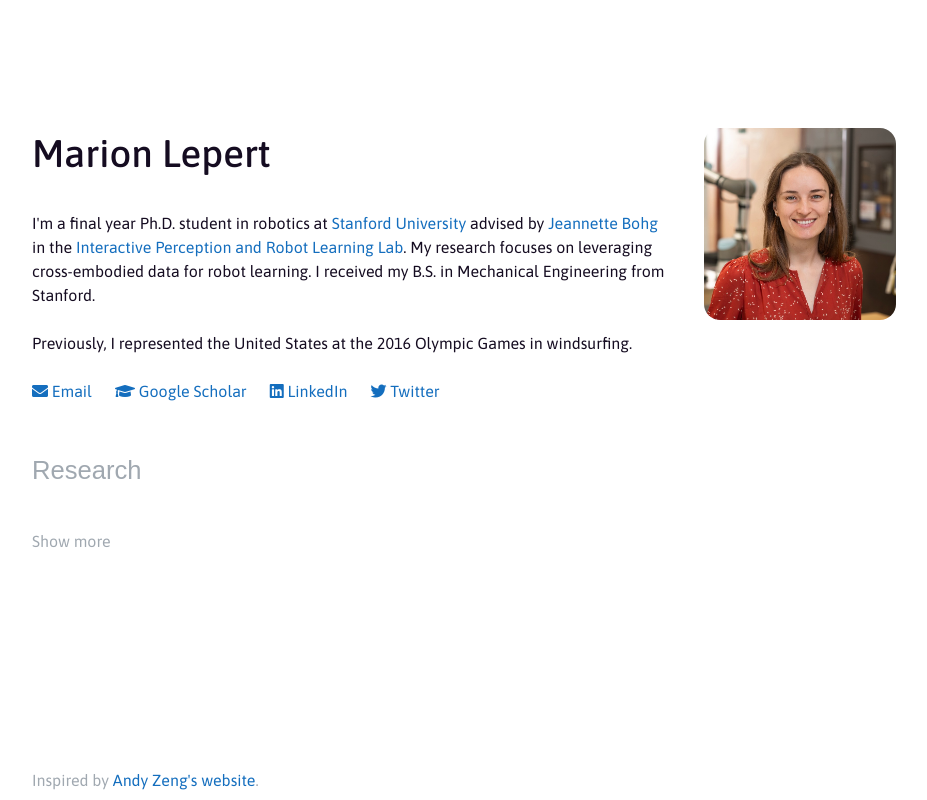
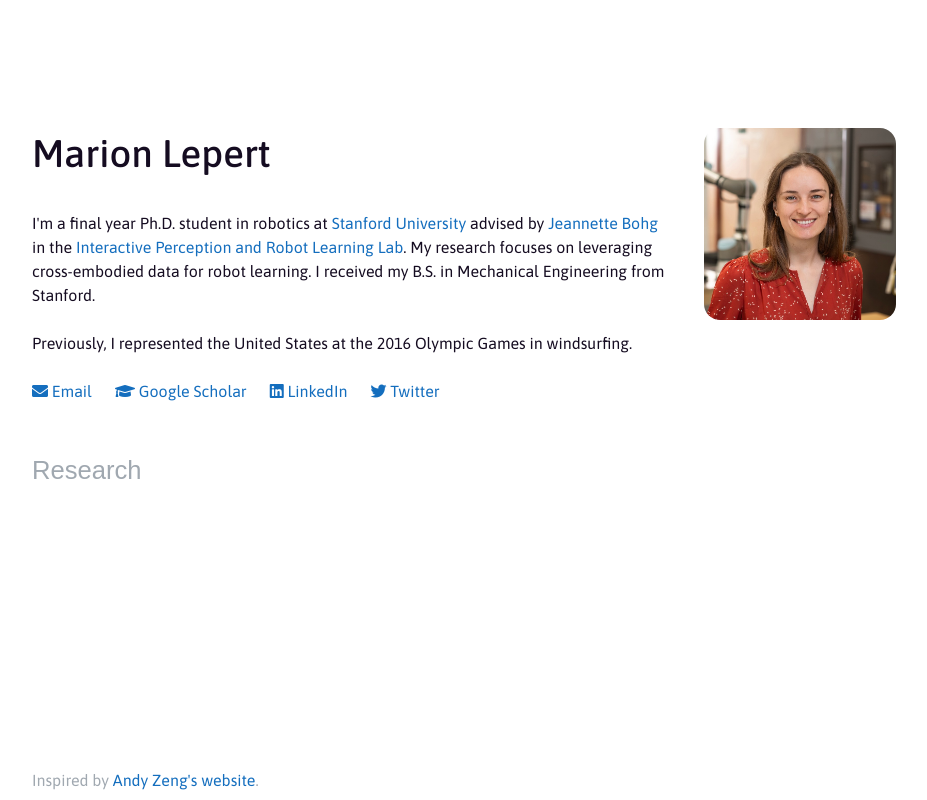
Before and after one commit to MarionLepert/marionlepert.github.io, a plain HTML site: page index.html in a window 1280 px wide. Shown: the whole page, without its empty margins (176-1103 px from the left). Drawn offline with nearby package versions, Linux system fonts and the light colour scheme.

Commit message:
removed toggle

```diff
--- a/index.html
+++ b/index.html
@@ -83,16 +83,6 @@
       </div>
 
       <div class="grid">
-
-
-
-        <!-- Toggle highlights button. -->
-        <div class="list-item highlight toggle-button" data-category="highlight">
-          <a id="toggle_highlights_button" href="javascript:toggle_highlights()">Show more</a>
-        </div>
-
-
-
 
         <!-- Publications -->
         <div class="list-item publication" data-category="publication">
```
